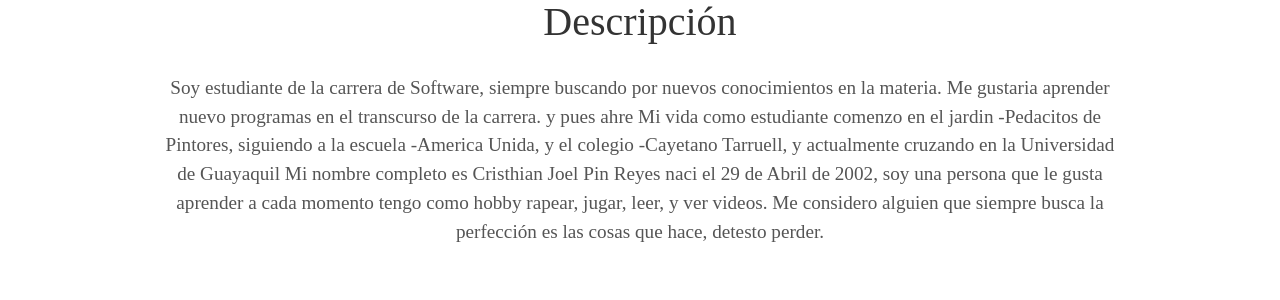
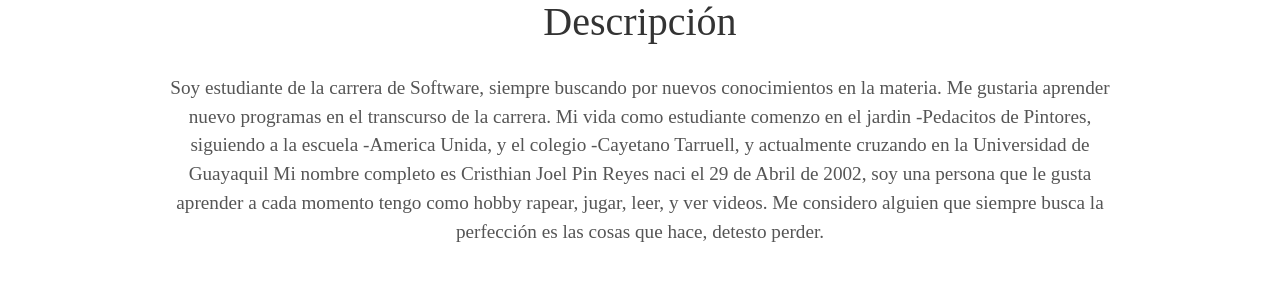
Before and after one commit to cristhianpin/crispin, a Jekyll site: the page built from index.html, in a window 1280 px wide. Shown: the part 983-1283 px from the top of the page. Built offline with Jekyll 4.4.1, drawn with Linux system fonts in a browser that asks for light colours; some web fonts are replaced.

Commit message:
Update _config.yml

```diff
--- a/_config.yml
+++ b/_config.yml
@@ -6,7 +6,7 @@ description:
 
 # User settings
 username: Cristhian Pin
-user_description: Soy estudiante de la carrera de Software, siempre buscando por nuevos conocimientos en la materia. Me gustaria aprender nuevo programas en el transcurso de la carrera. y pues ahre
+user_description: Soy estudiante de la carrera de Software, siempre buscando por nuevos conocimientos en la materia. Me gustaria aprender nuevo programas en el transcurso de la carrera.
  Mi vida como estudiante comenzo en el jardin -Pedacitos de Pintores, siguiendo a la escuela -America Unida, y el colegio -Cayetano Tarruell, y actualmente cruzando en la Universidad de Guayaquil
  Mi nombre completo es Cristhian Joel Pin Reyes naci el 29 de Abril de 2002, soy una persona que le gusta aprender a cada momento tengo como hobby rapear, jugar, leer, y ver videos. Me considero alguien que siempre busca la perfección es las cosas que hace, detesto perder.
 
```
